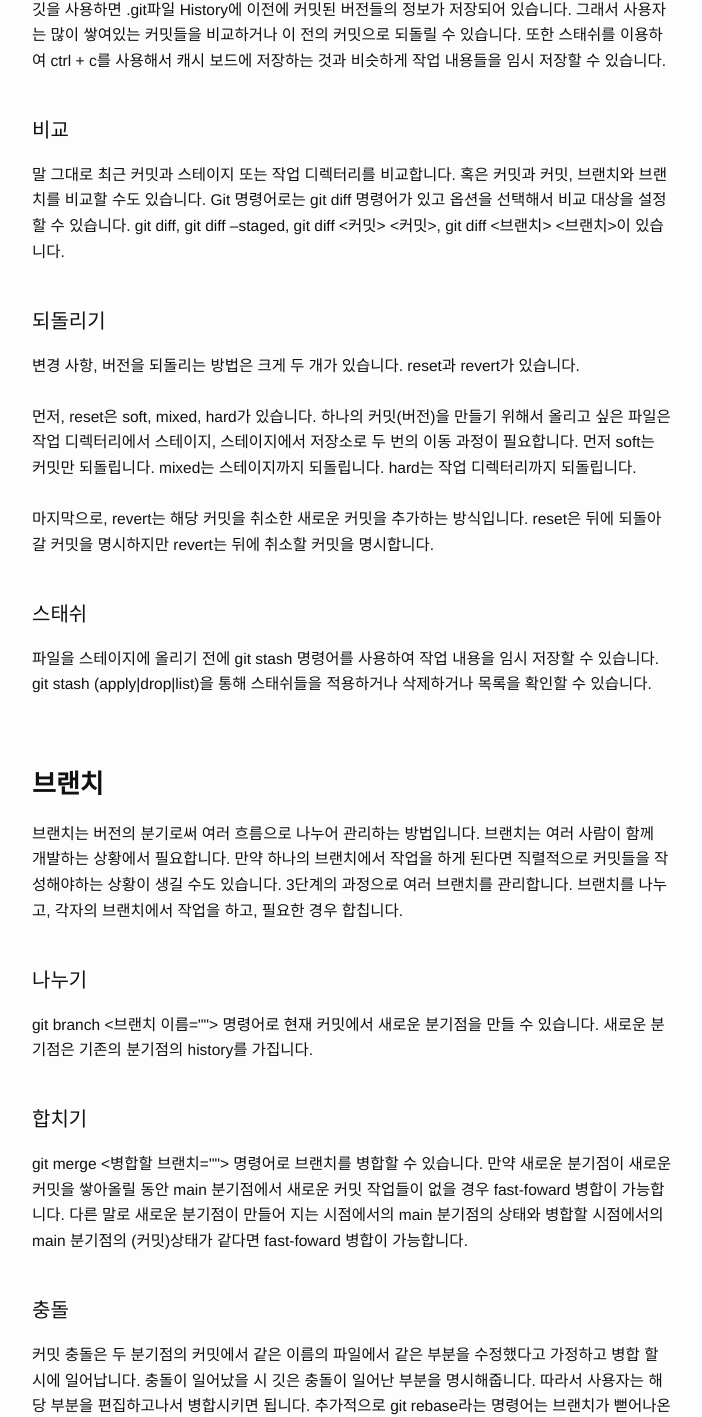
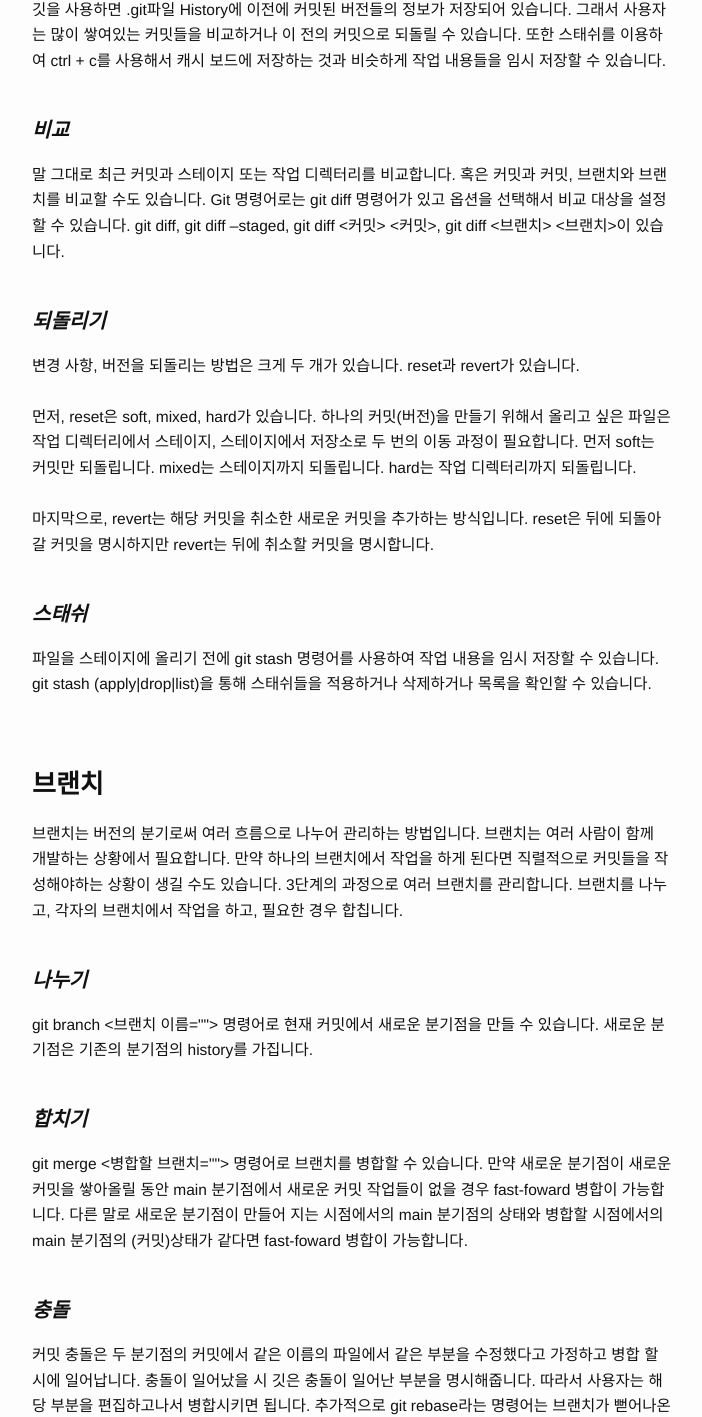
Before and after one commit to Jaeun-Choi98/jaeun-choi98.github.io, a Jekyll site: the page built from _posts/2023-07-17-git&github.md, in a window 1280 px wide. Shown: the part 2050-3467 px from the top of the page, without its empty margins (288-990 px from the left). Built offline with Jekyll 4.4.1, drawn with Linux system fonts in a browser that asks for light colours.

```diff
--- a/_posts/2023-07-17-git&github.md
+++ b/_posts/2023-07-17-git&github.md
@@ -51,12 +51,12 @@ Y영역은 부 버전이라 부르고, 새로운 기능이 추가했을 때등
 <br>
 <br>
 
-#### 비교
+#### ***비교***
 말 그대로 최근 커밋과 스테이지 또는 작업 디렉터리를 비교합니다. 혹은 커밋과 커밋, 브랜치와 브랜치를 비교할 수도 있습니다. Git 명령어로는 git diff 명령어가 있고 옵션을 선택해서 비교 대상을 설정할 수 있습니다. git diff, git diff --staged, git diff <커밋> <커밋>, git diff <브랜치> <브랜치>이 있습니다.
 <br>
 <br>
 
-#### 되돌리기
+#### ***되돌리기***
 변경 사항, 버전을 되돌리는 방법은 크게 두 개가 있습니다. reset과 revert가 있습니다.
 <br>
 <br>
@@ -67,7 +67,7 @@ Y영역은 부 버전이라 부르고, 새로운 기능이 추가했을 때등
 <br>
 <br>
 
-#### 스태쉬
+#### ***스태쉬***
 파일을 스테이지에 올리기 전에 git stash 명령어를 사용하여 작업 내용을 임시 저장할 수 있습니다. git stash (apply|drop|list)을 통해 스태쉬들을 적용하거나 삭제하거나 목록을 확인할 수 있습니다.
 <br>
 <br>
@@ -78,17 +78,17 @@ Y영역은 부 버전이라 부르고, 새로운 기능이 추가했을 때등
 <br>
 <br>
 
-#### 나누기
+#### ***나누기***
 git branch <브랜치 이름> 명령어로 현재 커밋에서 새로운 분기점을 만들 수 있습니다. 새로운 분기점은 기존의 분기점의 history를 가집니다.
 <br>
 <br>
 
-#### 합치기
+#### ***합치기***
 git merge <병합할 브랜치> 명령어로 브랜치를 병합할 수 있습니다. 만약 새로운 분기점이 새로운 커밋을 쌓아올릴 동안 main 분기점에서 새로운 커밋 작업들이 없을 경우 fast-foward 병합이 가능합니다. 다른 말로 새로운 분기점이 만들어 지는 시점에서의 main 분기점의 상태와 병합할 시점에서의 main 분기점의 (커밋)상태가 같다면 fast-foward 병합이 가능합니다.
 <br>
 <br>
 
-#### 충돌
+#### ***충돌***
 커밋 충돌은 두 분기점의 커밋에서 같은 이름의 파일에서 같은 부분을 수정했다고 가정하고 병합 할 시에 일어납니다. 충돌이 일어났을 시 깃은 충돌이 일어난 부분을 명시해줍니다. 따라서 사용자는 해당 부분을 편집하고나서 병합시키면 됩니다. 추가적으로 git rebase라는 명령어는 브랜치가 뻗어나온 기준점을 옮겨줍니다.
 <br>
 <br>
```
